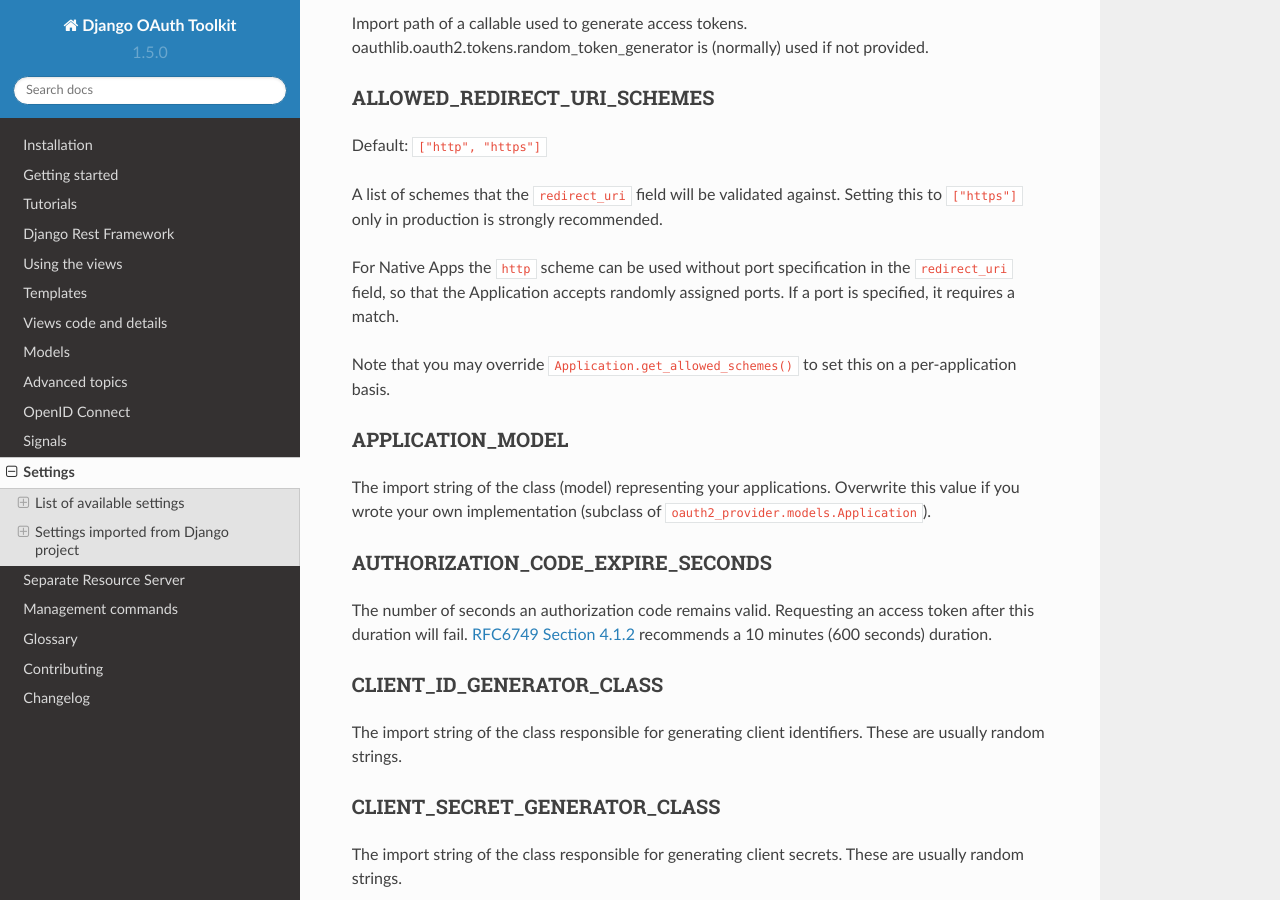
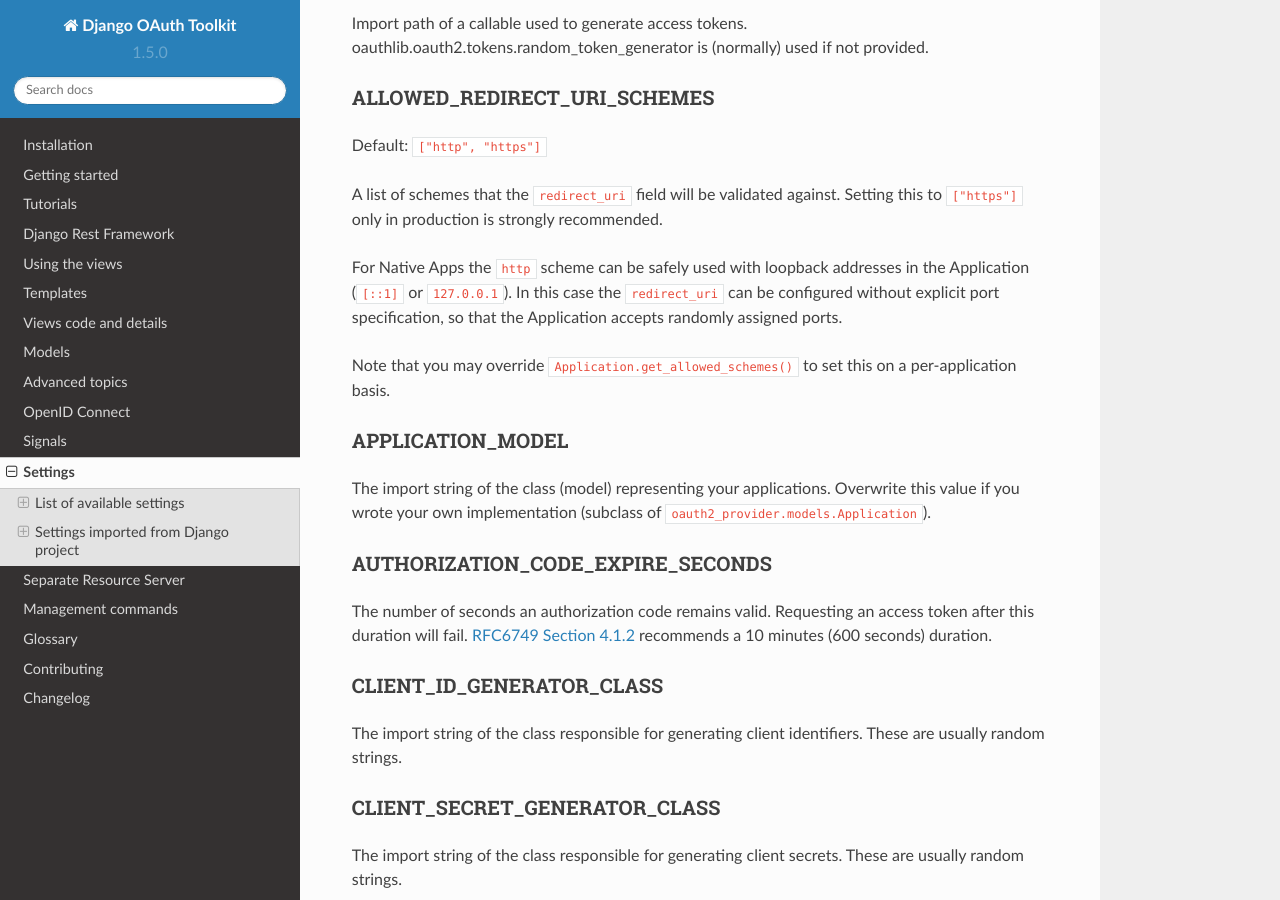
Before and after one commit to jazzband/django-oauth-toolkit, a Sphinx documentation site: the page built from docs/settings.rst, in a window 1280 px wide and 900 px high, scrolled down 964 px. Built offline with Sphinx 7.4.7 and the Read the Docs theme 2.0.0, drawn with Linux system fonts in a browser that asks for light colours.

Commit message:
Clarify documentation

```diff
--- a/docs/settings.rst
+++ b/docs/settings.rst
@@ -52,9 +52,10 @@
 A list of schemes that the ``redirect_uri`` field will be validated against.
 Setting this to ``["https"]`` only in production is strongly recommended.
 
-For Native Apps the ``http`` scheme can be used without port specification in the
-``redirect_uri`` field, so that the Application accepts randomly assigned ports.
-If a port is specified, it requires a match.
+For Native Apps the ``http`` scheme can be safely used with loopback addresses in the
+Application (``[::1]`` or ``127.0.0.1``). In this case the ``redirect_uri`` can be
+configured without explicit port specification, so that the Application accepts randomly
+assigned ports.
 
 Note that you may override ``Application.get_allowed_schemes()`` to set this on
 a per-application basis.
```
